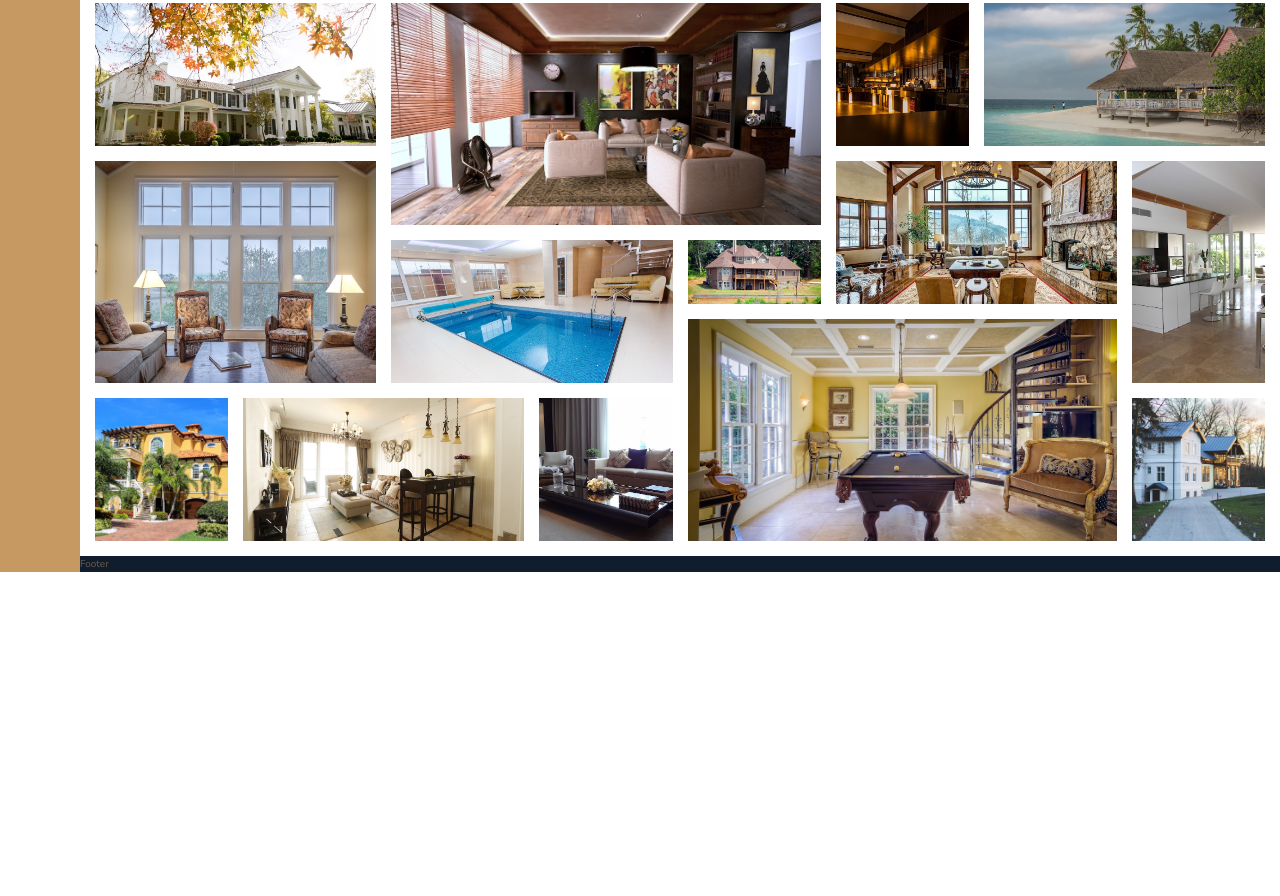
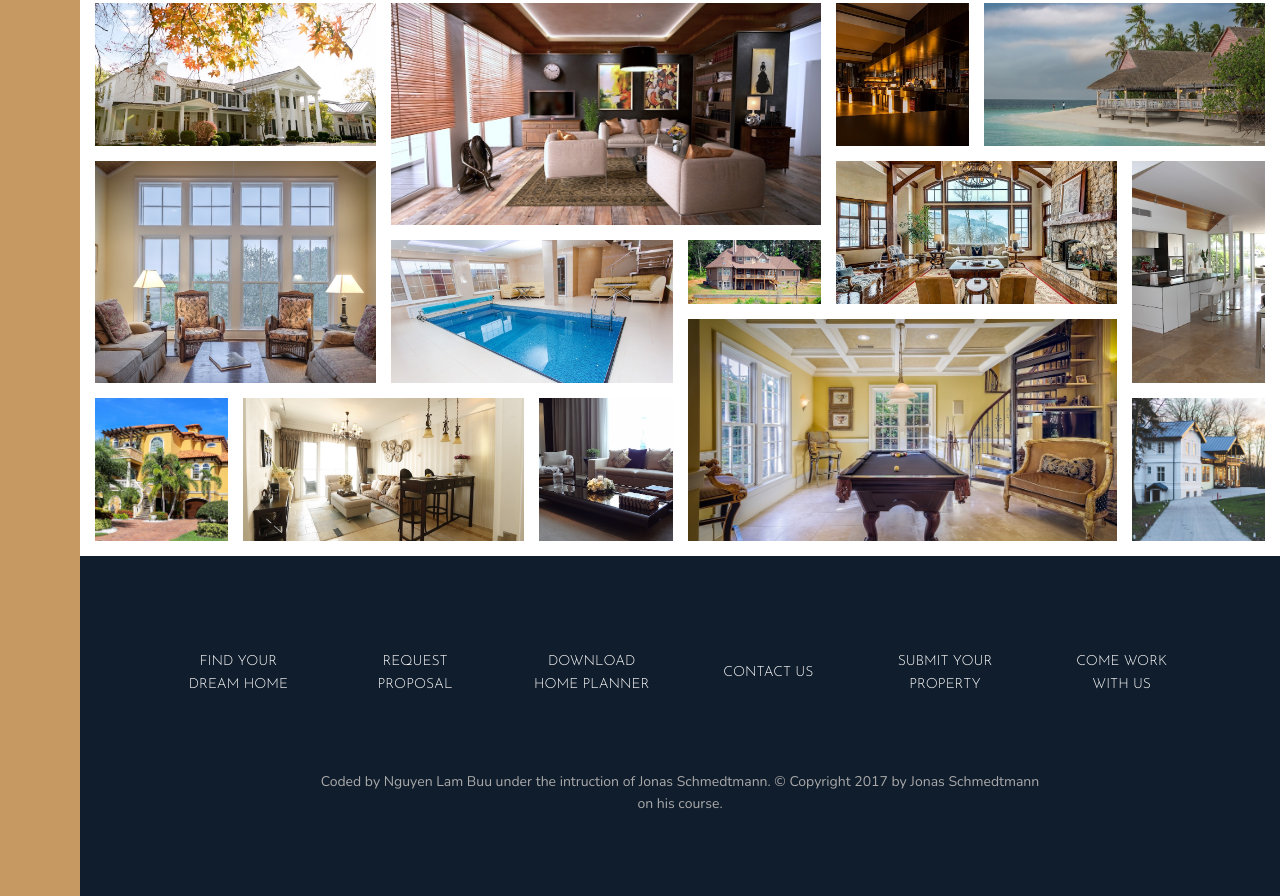
Before and after one commit to nguyenlambuu/nexter, a website: page index.html in a window 1280 px wide. Shown: the part 3074-3970 px from the top of the page. Before the commit the page ends 3646 px from the top, so only its background shows below. Drawn offline with nearby package versions, Linux system fonts and the light colour scheme.

Commit message:
Build the footer

```diff
--- a/index.html
+++ b/index.html
@@ -293,7 +293,17 @@
         </section>
 
         <footer class="footer">
-            Footer
+            <ul class="nav">
+                <li class="nav__item"><a href="#" class="nav__link">Find your dream home</a></li>
+                <li class="nav__item"><a href="#" class="nav__link">Request proposal</a></li>
+                <li class="nav__item"><a href="#" class="nav__link">Download home planner</a></li>
+                <li class="nav__item"><a href="#" class="nav__link">Contact us</a></li>
+                <li class="nav__item"><a href="#" class="nav__link">Submit your property</a></li>
+                <li class="nav__item"><a href="#" class="nav__link">Come work with us</a></li>
+            </ul>
+            <p class="copyright">
+                Coded by Nguyen Lam Buu under the intruction of Jonas Schmedtmann. &copy; Copyright 2017 by Jonas Schmedtmann on his course.
+            </p>
         </footer>
     </body>
 </html>
--- a/sass/_footer.scss
+++ b/sass/_footer.scss
@@ -6,4 +6,42 @@ Footer
     background-color:$color-secondary;
 
     grid-column: full-start / full-end;
+
+    padding: 8rem;
 }
+
+.nav {
+    list-style: none;
+
+    display: grid;
+    grid-template-columns: repeat(auto-fit, minmax(12rem, 1fr));
+    grid-gap: 2rem;
+    align-items: center;
+
+
+    &__link:link,
+    &__link:visited {
+        font-size: 1.4rem;
+        color: #fff;
+        text-decoration: none;
+        font-family: $font-display;
+        text-transform: uppercase;
+        text-align: center;
+        padding: 1.5rem;
+        display: block;
+        transition: all .2s;
+    }
+    &__link:hover,
+    &__link:active {
+        background-color: rgba(#fff, .05);
+        transform: translateY(-3px);
+    }
+}
+
+.copyright {
+    font-size: 1.4rem;
+    color: $color-grey-light-2;
+    margin: 6rem auto 0;
+    text-align: center;
+    width: 70%;
+}
```
Also changed, not shown: css/style.css.
